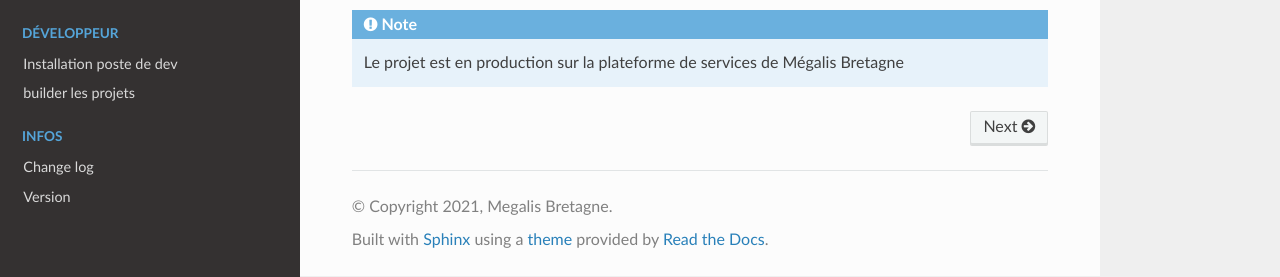
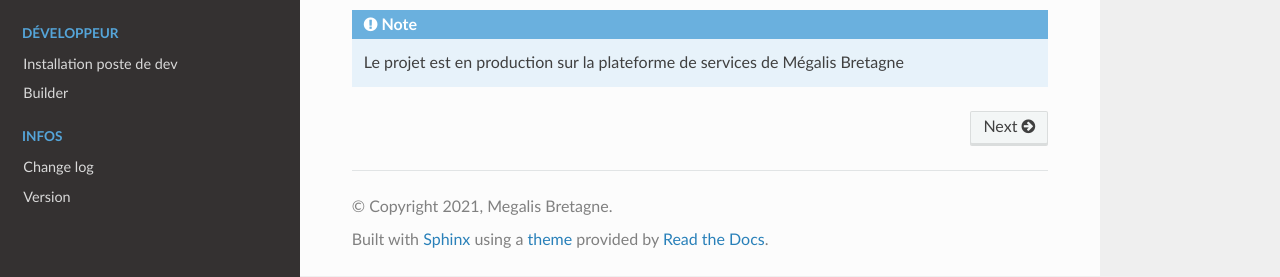
Before and after one commit to megalis-bretagne/opendata-extraction, a Sphinx documentation site: the page built from docs/source/index.rst, in a window 1280 px wide. Shown: the part 187-464 px from the top of the page. Built offline with Sphinx 7.4.7 and the Read the Docs theme 2.0.0, drawn with Linux system fonts in a browser that asks for light colours; pages that are not in the unit, such as notebooks, are missing from menus.

Commit message:
Ajout doc

```diff
--- a/docs/source/dev/build.md
+++ b/docs/source/dev/build.md
@@ -1,4 +1,4 @@
-# builder les projets
+# Builder
 
 
 **opendata-extraction**
--- a/docs/source/index.rst
+++ b/docs/source/index.rst
@@ -12,6 +12,7 @@ Documentation des briques opendata de Megalis Bretagne
    presentation.md
 
 
+
 .. toctree::
    :maxdepth: 2
    :hidden:
@@ -22,6 +23,7 @@ Documentation des briques opendata de Megalis Bretagne
    guide/parametrage-pastell.md
    guide/installation-extraction.md
    guide/installation-front.md
+
 
 
 .. toctree::
```
